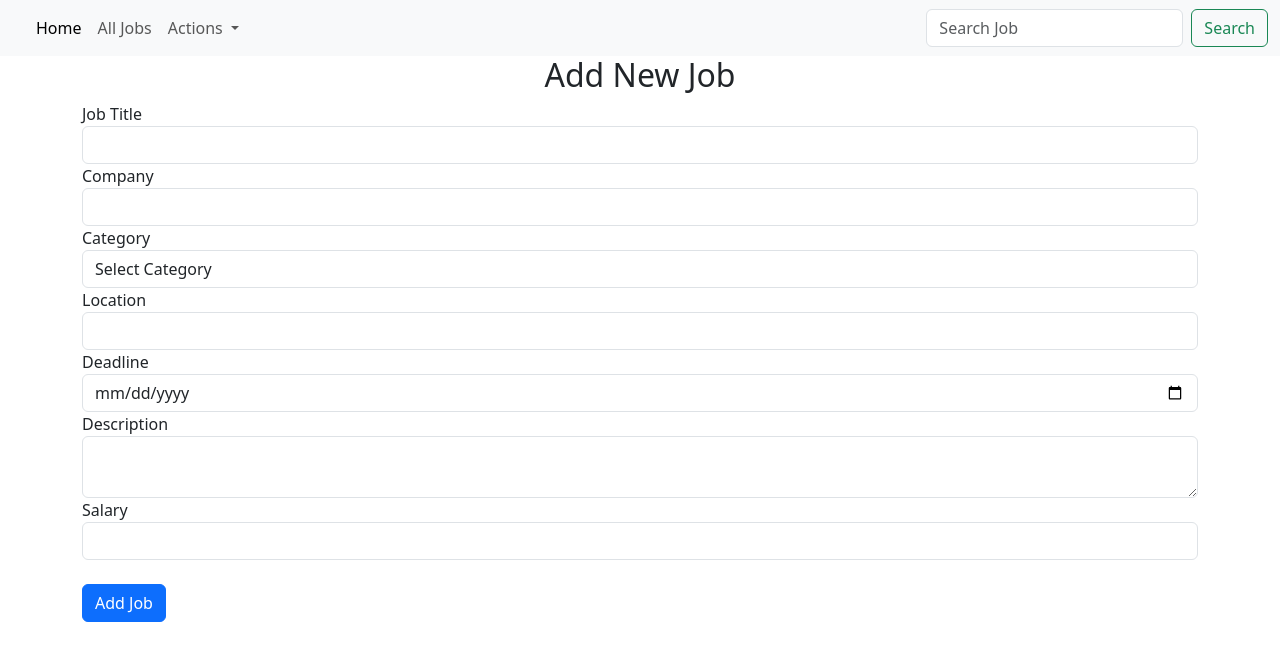
After one commit to ImAbuSayed/JobSite, a PHP site: page /jobsite/templates/job-create.php in a window 1280 px wide. The commit adds this page. Shown: the top 661 px of the page. Run offline with PHP 8.4, Linux system fonts and the light colour scheme; the template is opened without the code that fills it, so the values that code supplies are empty.

Commit message:
update and added
added salary, and added form to add job

```diff
--- a/templates/frontpage.php
+++ b/templates/frontpage.php
@@ -37,7 +37,8 @@
                     <p class="small rounded-2 shadow-sm bg-dark btn-secondary text-white p-1"><u class="nav-underline">Company:</u>
                         <b><?php echo $job->company; ?></b> <b>|</b> <u class="nav-underline">Job Category:</u>
                         <b><?php echo $job->cname; ?></b> <b>|</b> <u class="nav-underline">Location:</u>
-                        <b><?php echo $job->location; ?></b><br><u class="nav-underline">Deadline:</u>
+                        <b><?php echo $job->location; ?></b> |</b> <u class="nav-underline">Salary:</u>
+                        <b><?php echo $job->salary; ?></b><br><u class="nav-underline">Deadline:</u>
                         <b><?php echo date('F j, Y', strtotime($job->deadline)); ?></b></p>
                     <p><?php echo $job->description; ?></p>
                 </div>
--- /dev/null
+++ b/templates/job-create.php
@@ -0,0 +1,64 @@
+<?php include "inc/header.php"; ?>
+<h2 class="text-center">Add New Job</h2>
+
+<div class="container">
+    <form action="create.php" method="post" enctype="multipart/form-data">
+
+        <div class="form-group">
+            <label for="title">Job Title</label>
+            <input type="text" name="title" id="title" class="form-control" required>
+        </div>
+
+        <div class="form-group">
+            <label for="company">Company</label>
+            <input type="text" name="company" id="company" class="form-control" required>
+        </div>
+
+        <div class="form-group">
+            <label for="category">Category</label>
+            <select name="category" id="category" class="form-control" required>
+                <option value="">Select Category</option>
+                <?php foreach ($categories as $category): ?>
+                    <option value="<?php echo $category->id; ?>">
+                        <?php echo $category->name; ?>
+                    </option>
+                <?php endforeach; ?>
+            </select>
+        </div>
+
+        <div class="form-group">
+            <label for="location">Location</label>
+            <input type="text" name="location" id="location" class="form-control" required>
+        </div>
+
+        <div class="form-group">
+            <label for="deadline">Deadline</label>
+            <input type="date" name="deadline" id="deadline" class="form-control" required>
+        </div>
+
+        <div class="form-group">
+            <label for="description">Description</label>
+            <textarea name="description" id="description" class="form-control" required></textarea>
+        </div>
+
+        <div class="form-group">
+            <label for="salary">Salary</label>
+            <input type="text" name="salary" id="salary" class="form-control" required>
+        </div>
+
+
+
+
+
+
+
+
+
+
+
+        <br>
+        <input type="submit" value="Add Job" class="btn btn-primary">
+    </form>
+</div>
+
+<?php include "inc/footer.php"; ?>
--- a/templates/job-single.php
+++ b/templates/job-single.php
@@ -30,6 +30,12 @@ include_once 'inc/header.php';
         ">Description
                 </td>
                 <td class="tg-0lax"><?php echo $job->description; ?></td>
+            </tr>
+            <tr>
+                <td class=" tg-n6bu
+        ">Salary
+                </td>
+                <td class="tg-0lax"><?php echo $job->salary; ?></td>
             </tr>
             <tr>
                 <td class=" tg-n6bu
```
Also changed, not shown: create.php (added, +14 -0 lines).
